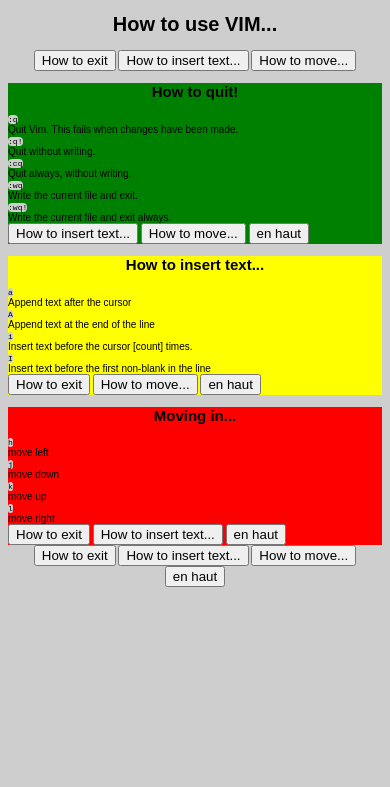
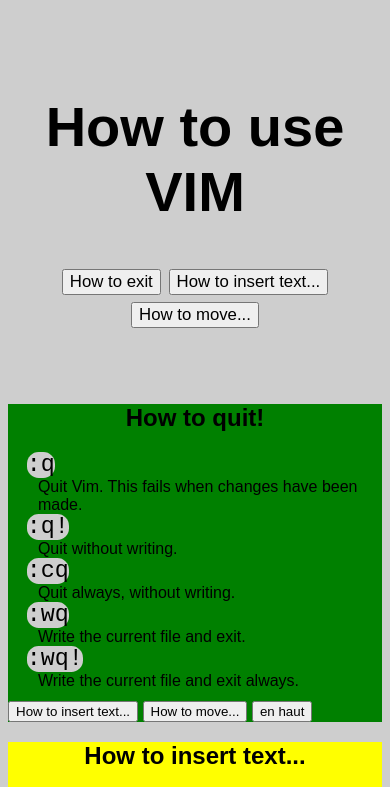
Before and after one commit to lecocqmanwell/04_CS_VIM, a plain HTML site: page index.html in a window 390 px wide. Shown: the top 787 px of the page. Drawn offline with Linux system fonts and the light colour scheme.

Commit message:
version tablette check

```diff
--- a/index.css
+++ b/index.css
@@ -86,3 +86,34 @@ footer a{
   padding-bottom: -10%
 }
 }
+/*------------------------------tablett-----------------------------------------
+------------------------------------------------------------------------------*/
+@media screen and (min-width:321px) and (max-width:799px){
+
+header{
+  font-size: 2.8em;
+  padding-top: 13%;
+  padding-bottom: 15%;
+}
+header input {
+  padding-top: -10%;
+  font-size: .6em;
+}
+section{
+  font-size: 1.6em;
+}
+code{
+  font-size: 1.8em;
+  margin-left: 5%;
+}
+dt{
+  margin-left: 8%;
+}
+section input{
+  margin-top: 3%;
+}
+footer{
+  display: none;
+}
+
+}
--- a/index.html
+++ b/index.html
@@ -12,7 +12,7 @@
 
 <body>
   <header id="head">
-    <h1>How to use VIM...</h1>
+    <h1>How to use VIM</h1>
     <a href="#exit"><input type="button" value="How to exit"></a>
     <a href="#insert"><input type="button" value="How to insert text..."></a>
     <a href="#move"><input type="button" value="How to move..."></a>
```
